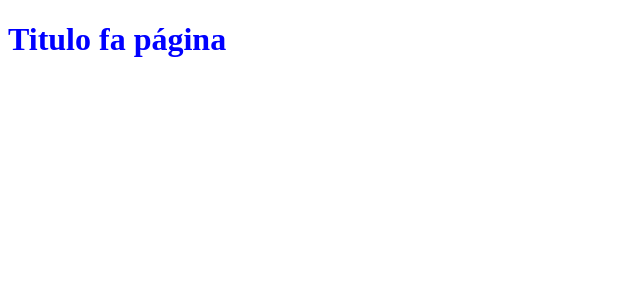
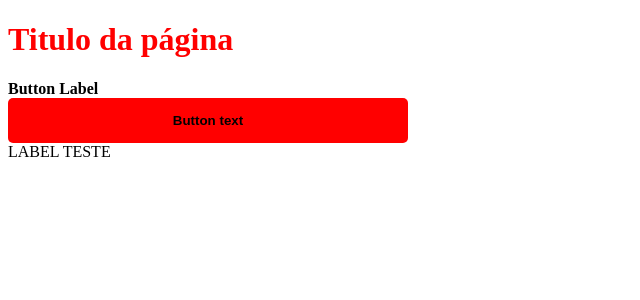
Before and after one commit to carregando/growth-reactjs-revisao, a Next.js app: page / in a window 1280 px wide. Shown: the top 300 px of the page, without its empty margins (0-640 px from the left). Built offline with nearby package versions, Linux system fonts and the light colour scheme.

Commit message:
Criado exemplo com Sass

```diff
--- a/package.json
+++ b/package.json
@@ -14,7 +14,8 @@
   "dependencies": {
     "next": "^12.1.6",
     "react": "^18.1.0",
-    "react-dom": "^18.1.0"
+    "react-dom": "^18.1.0",
+    "sass": "^1.52.1"
   },
   "devDependencies": {
     "eslint": "^8.15.0",
--- a/pages/index.jsx
+++ b/pages/index.jsx
@@ -1,10 +1,13 @@
 import Title from '../src/components/title/Title'
+import Button from '../src/components/button/Button'
 
 export default function HomePage () {
     return (
         <>
          <div>
-            <Title>Titulo fa página</Title>
+            <Title>Titulo da página</Title>
+            <Button>Botão</Button>
+            <label>LABEL TESTE</label>
          </div>
         </>
     )
--- /dev/null
+++ b/src/components/button/Button.jsx
@@ -0,0 +1,12 @@
+import styles from './Button.module.scss'
+
+export default function Button () {
+  return(
+    <>
+     <div className={styles.button}>
+      <label>Button Label</label>
+      <button>Button text</button>
+     </div>
+    </>
+  )
+}
--- /dev/null
+++ b/src/components/button/Button.module.scss
@@ -0,0 +1,20 @@
+$pimary-color: red;
+
+.button{
+  display: flex;
+  flex-direction: column;
+  max-width: 400px;
+
+  label {
+    font-weight: bold;
+  }
+
+  button {
+    background-color: $pimary-color;
+    cursor: pointer;
+    font-weight: bold;
+    border: 0;
+    padding: 15px;
+    border-radius: 5px;
+  }
+}
--- a/src/components/title/Title.jsx
+++ b/src/components/title/Title.jsx
@@ -1,4 +1,4 @@
-import styles from './Title.module.css'
+import styles from './Title.module.scss'
 
 export default function Title ({ children }) {
   return (
--- a/src/components/title/Title.module.css
+++ /dev/null
@@ -1,3 +0,0 @@
-.title {
-  color: blue;
-}
--- /dev/null
+++ b/src/components/title/Title.module.scss
@@ -0,0 +1,5 @@
+$pimary-color: red;
+
+.title {
+  color: $pimary-color;
+}
```
Also changed, not shown: 1 other file (tests, documents, lock files or other folders).
